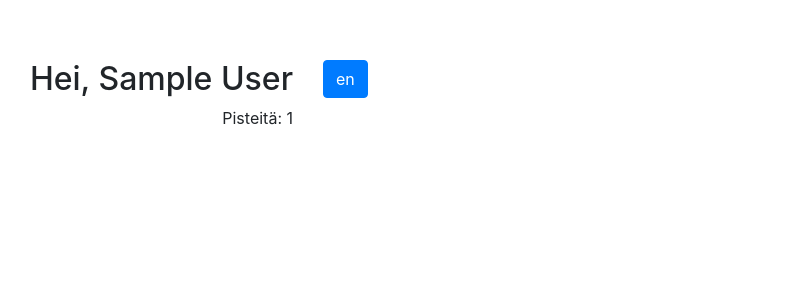
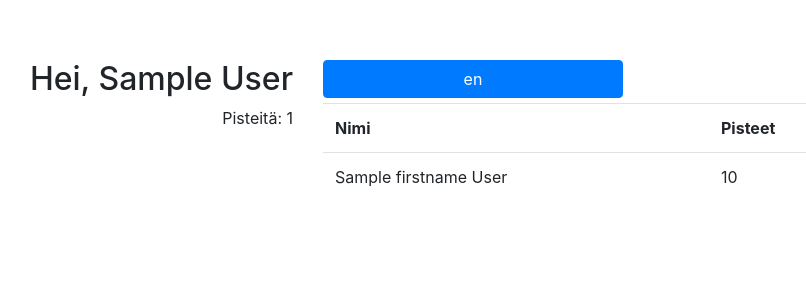
Before and after one commit to rujaraju/kielipelisovellus, a Flask app: template templates/index.html in a window 1280 px wide. Shown: the part 56-356 px from the top of the page, without its empty margins (142-948 px from the left). Run offline with Flask 2, Linux system fonts and the light colour scheme; the visitor is signed in with stand-in values (Sample User, id 1); the template is opened without the code that fills it: most values are stand-ins (such as "Sample title", 1, 10 or a date in 2020); some libraries are stand-ins or nearby versions.

Commit message:
high score

```diff
--- a/routes.py
+++ b/routes.py
@@ -56,7 +56,10 @@ def index():
         if session.get("course"):#if returning from editing courses
             del session["course"]
     langs = languages.get()
-    return render_template("index.html", langs=langs)
+    sql = "SELECT users.firstname AS firstname, users.lastname AS lastname, SUM (points.points) AS points FROM points LEFT JOIN users ON users.id=points.user_id group by users.firstname, users.lastname ORDER BY sum(points.points) DESC LIMIT 3"
+    result = db.session.execute(sql)
+    scores = result.fetchall()
+    return render_template("index.html", langs=langs, scores=scores)
 
 @app.route("/omatpelit")
 def ownGames():
--- a/templates/index.html
+++ b/templates/index.html
@@ -15,8 +15,25 @@
 {% block content %}
 {% if session.user_id %}
 {% for lang in langs %}
-<a class="btn btn-primary" href="/kieli/{{ lang.langname.lower() }}" role="button" style="margin-bottom: 5px;">{{ lang.langname}}</a>
+<a style="width: 300px; margin-bottom: 5px;"class="btn btn-primary" href="/kieli/{{ lang.langname.lower() }}" role="button" style="margin-bottom: 5px;">{{ lang.langname}}</a><br>
 {% endfor %}
+
+<table class="table">
+    <tr>
+        <th>Nimi</th>
+        <th>Pisteet</th>
+    </tr>
+{% for score in scores %}
+<tr>
+    <td>
+        {{ score.firstname }} {{ score.lastname }}
+    </td>
+    <td>
+        {{ score.points }}
+    </td>
+</tr>
+{% endfor %}
+</table>
 
 
 {% else %}
```
